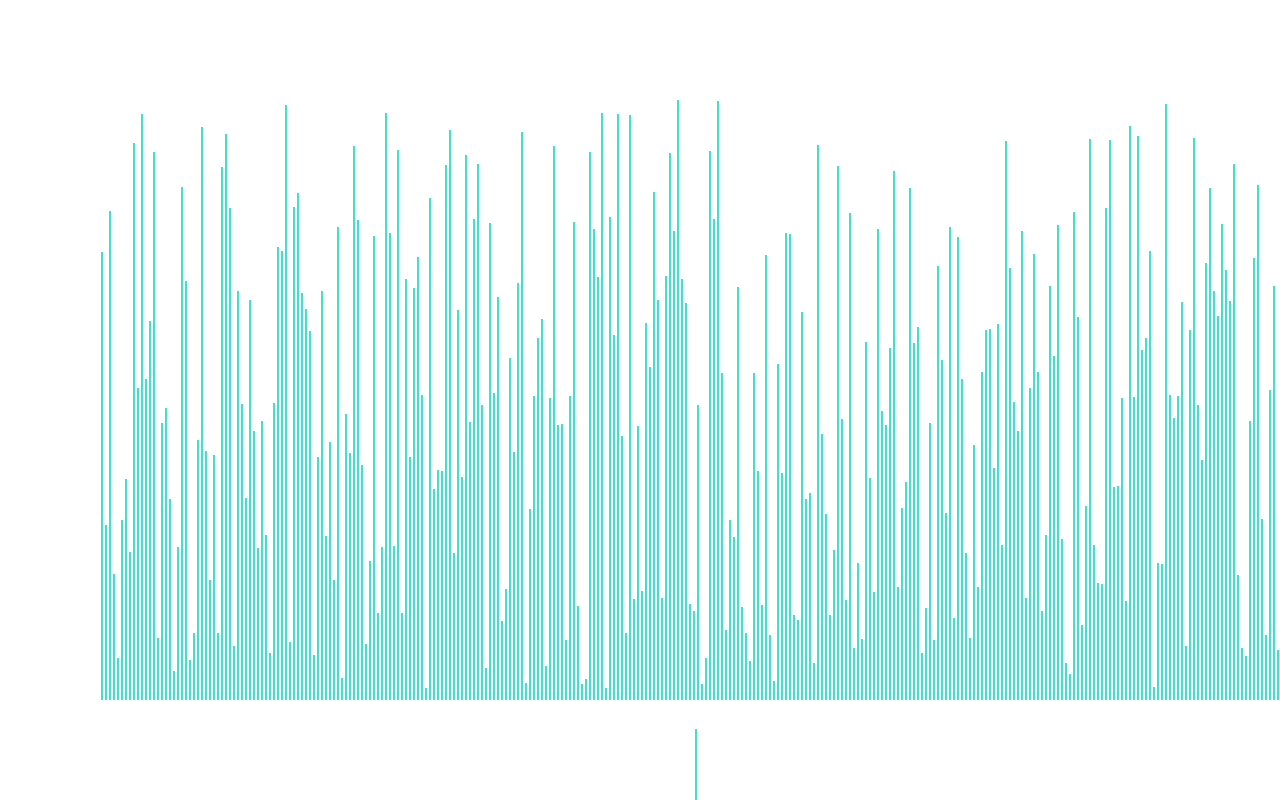
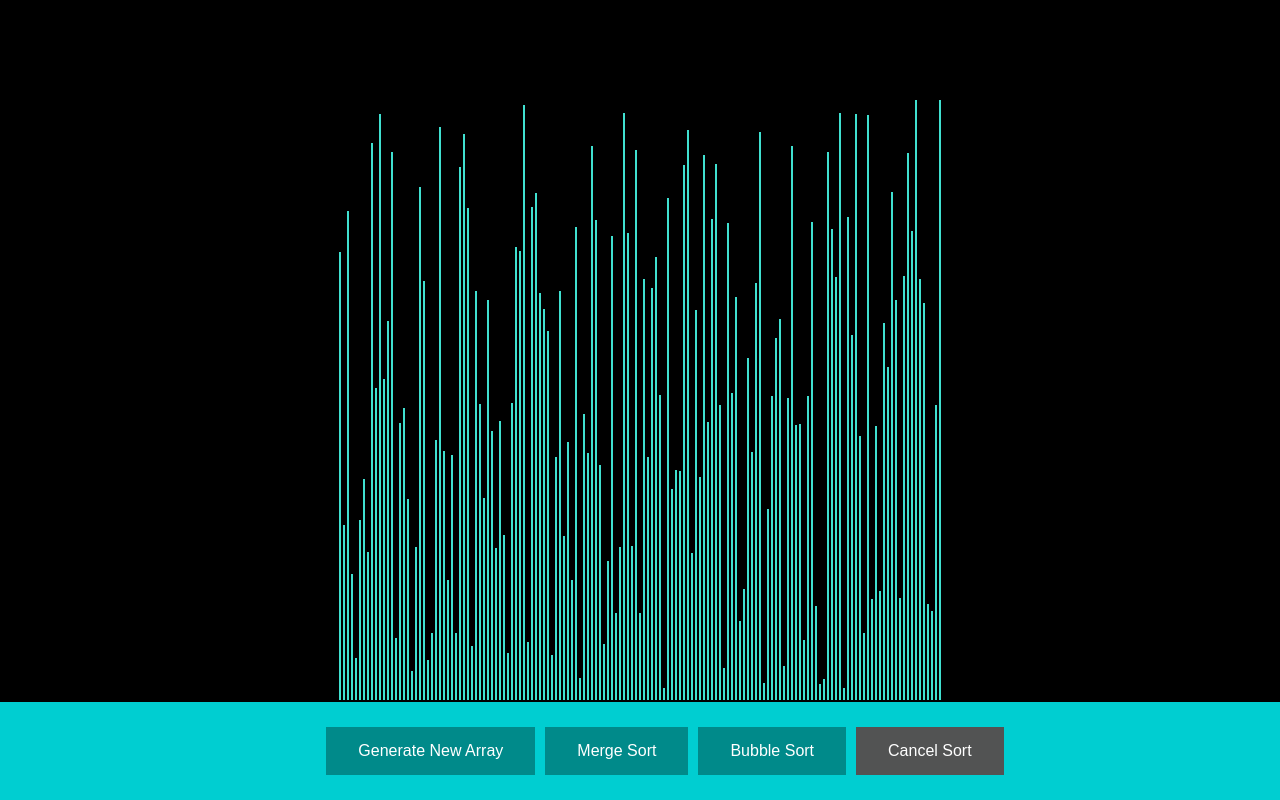
Before and after one commit to DanielYanger/React-Visualizer, a React (Create React App) app in the folder client/: page / in a window 1280 px wide. Shown: the top 800 px of the page. Built offline with nearby package versions, Linux system fonts and the light colour scheme.

Commit message:
Cancel Button

```diff
--- a/client/src/SortingVisualizer/SortingVisualizer.css
+++ b/client/src/SortingVisualizer/SortingVisualizer.css
@@ -1,7 +1,6 @@
 .array-container {
-  position: absolute;
-  left: 100px;
-  top: 100px;
+  margin-top: 100px;
+  background-color: black;
 }
 
 .array-bar {
@@ -9,3 +8,52 @@
   display: inline-block;
   margin: 0 1px;
 }
+
+.footer {
+  position: fixed;
+  left: 0;
+  bottom: 0;
+  width: 100%;
+  text-align: center;
+  padding: 25px;
+  background-color: DarkTurquoise;
+}
+
+.button {
+  background-color: #008a8a; /* Green */
+  border: none;
+  color: white;
+  padding: 15px 32px;
+  text-align: center;
+  text-decoration: none;
+  display: inline-block;
+  font-size: 16px;
+  margin: 0px 5px;
+}
+.button:hover {
+  background-color: #067272; /* Green */
+  border: none;
+  color: white;
+  padding: 15px 32px;
+  text-align: center;
+  text-decoration: none;
+  display: inline-block;
+  font-size: 16px;
+  margin: 0px 5px;
+}
+
+.button:disabled {
+  background-color: #525353; /* Green */
+  border: none;
+  color: white;
+  padding: 15px 32px;
+  text-align: center;
+  text-decoration: none;
+  display: inline-block;
+  font-size: 16px;
+  margin: 0px 5px;
+}
+
+html {
+  background-color: black;
+}
--- a/client/src/SortingVisualizer/SortingVisualizer.jsx
+++ b/client/src/SortingVisualizer/SortingVisualizer.jsx
@@ -4,14 +4,14 @@ import "./SortingVisualizer.css";
 import { getMergeSortAnimations } from "./mergeSort.js";
 import { getBubbleSortAnimations } from "./bubbleSort.js";
 
-const num_array_bars = 300;
+const num_array_bars = 150;
 const max_height_bar = 600;
 
 const primary_color = "turquoise";
 const secondary_color = "red";
 const finish_color = "lawngreen";
 
-const merge_sort_speed = 10;
+const merge_sort_speed = 5;
 const bubble_sort_speed = 3;
 
 export default class SortingVisualizer extends Component {
@@ -19,6 +19,7 @@ export default class SortingVisualizer extends Component {
     super(props);
     this.state = {
       array: [],
+      timeouts: [],
     };
   }
 
@@ -26,15 +27,42 @@ export default class SortingVisualizer extends Component {
     this.resetArray();
   }
 
+  cancelSort() {
+    const buttons = document.getElementsByClassName("button");
+    buttons[0].disabled = false;
+    buttons[1].disabled = false;
+    buttons[2].disabled = false;
+    buttons[3].disabled = true;
+    for (let i = 0; i < this.state.timeouts.length; i++) {
+      clearTimeout(this.state.timeouts[i]);
+    }
+    this.resetArray();
+  }
+
   resetArray() {
+    const buttons = document.getElementsByClassName("button");
+    buttons[0].disabled = false;
+    buttons[1].disabled = false;
+    buttons[2].disabled = false;
+    buttons[3].disabled = true;
+    const arrayBars = document.getElementsByClassName("array-bar");
     const array = [];
     for (let i = 0; i < num_array_bars; i++) {
       array.push(randomIntFromInterval(10, max_height_bar));
     }
     this.setState({ array });
+    for (let i = 0; i < arrayBars.length; i++) {
+      arrayBars[i].style.backgroundColor = primary_color;
+    }
   }
 
   bubbleSort() {
+    const buttons = document.getElementsByClassName("button");
+    buttons[0].disabled = true;
+    buttons[1].disabled = true;
+    buttons[2].disabled = true;
+    buttons[3].disabled = false;
+    const timeouts = [];
     const animations = getBubbleSortAnimations(this.state.array);
     const arrayBars = document.getElementsByClassName("array-bar");
     for (let i = 0; i < animations.length; i++) {
@@ -44,27 +72,49 @@ export default class SortingVisualizer extends Component {
         const barOneStyle = arrayBars[barOneIdx].style;
         const barTwoStyle = arrayBars[barTwoIdx].style;
         const color = i % 3 === 0 ? secondary_color : primary_color;
+        timeouts.push(
           setTimeout(() => {
             barOneStyle.backgroundColor = color;
             barTwoStyle.backgroundColor = color;
-        }, i * bubble_sort_speed);
+          }, i * bubble_sort_speed)
+        );
       } else {
+        timeouts.push(
           setTimeout(() => {
             const [barOneIdx, newHeight] = animations[i];
             const barOneStyle = arrayBars[barOneIdx].style;
             const height = newHeight + "px";
             barOneStyle.height = height;
-        }, i * bubble_sort_speed);
+          }, i * bubble_sort_speed)
+        );
       }
     }
     for (let i = 0; i < arrayBars.length; i++) {
+      timeouts.push(
         setTimeout(() => {
           arrayBars[i].style.backgroundColor = finish_color;
-      }, (animations.length + i) * bubble_sort_speed);
+        }, animations.length * bubble_sort_speed + i * 2)
+      );
     }
+    timeouts.push(
+      setTimeout(() => {
+        buttons[0].disabled = false;
+        buttons[1].disabled = false;
+        buttons[2].disabled = false;
+        buttons[3].disabled = true;
+      }, animations.length * bubble_sort_speed + arrayBars.length * 2)
+    );
+
+    this.setState({ timeouts: timeouts });
   }
 
   mergeSort() {
+    const buttons = document.getElementsByClassName("button");
+    buttons[0].disabled = true;
+    buttons[1].disabled = true;
+    buttons[2].disabled = true;
+    buttons[3].disabled = false;
+    const timeouts = [];
     const animations = getMergeSortAnimations(this.state.array);
     const arrayBars = document.getElementsByClassName("array-bar");
     for (let i = 0; i < animations.length; i++) {
@@ -74,24 +124,41 @@ export default class SortingVisualizer extends Component {
         const barOneStyle = arrayBars[barOneIdx].style;
         const barTwoStyle = arrayBars[barTwoIdx].style;
         const color = i % 3 === 0 ? secondary_color : primary_color;
+        timeouts.push(
           setTimeout(() => {
             barOneStyle.backgroundColor = color;
             barTwoStyle.backgroundColor = color;
-        }, i * merge_sort_speed);
+          }, i * merge_sort_speed)
+        );
       } else {
+        timeouts.push(
           setTimeout(() => {
             const [barOneIdx, newHeight] = animations[i];
             const barOneStyle = arrayBars[barOneIdx].style;
             const height = newHeight + "px";
             barOneStyle.height = height;
-        }, i * merge_sort_speed);
+          }, i * merge_sort_speed)
+        );
       }
     }
     for (let i = 0; i < arrayBars.length; i++) {
+      timeouts.push(
         setTimeout(() => {
           arrayBars[i].style.backgroundColor = finish_color;
-      }, (animations.length + i) * merge_sort_speed);
+        }, animations.length * merge_sort_speed + i * 2)
+      );
     }
+    timeouts.push(
+      setTimeout(() => {
+        buttons[0].disabled = false;
+        buttons[1].disabled = false;
+        buttons[2].disabled = false;
+        buttons[3].disabled = true;
+      }, animations.length * merge_sort_speed + arrayBars.length * 2)
+    );
+
+    // eslint-disable-next-line
+    this.state.timeouts = timeouts;
   }
 
   render() {
@@ -117,9 +184,20 @@ export default class SortingVisualizer extends Component {
           }}
         ></div>
         <br></br>
-        <button onClick={() => this.resetArray()}>Generate New Array</button>
-        <button onClick={() => this.mergeSort()}>Merge Sort</button>
-        <button onClick={() => this.bubbleSort()}>Bubble Sort</button>
+        <div className="footer">
+          <button className="button" onClick={() => this.resetArray()}>
+            Generate New Array
+          </button>
+          <button className="button" onClick={() => this.mergeSort()}>
+            Merge Sort
+          </button>
+          <button className="button" onClick={() => this.bubbleSort()}>
+            Bubble Sort
+          </button>
+          <button className="button" onClick={() => this.cancelSort()}>
+            Cancel Sort
+          </button>
+        </div>
       </div>
     );
   }
```
Lines whose indentation alone changed are shown as unchanged.
